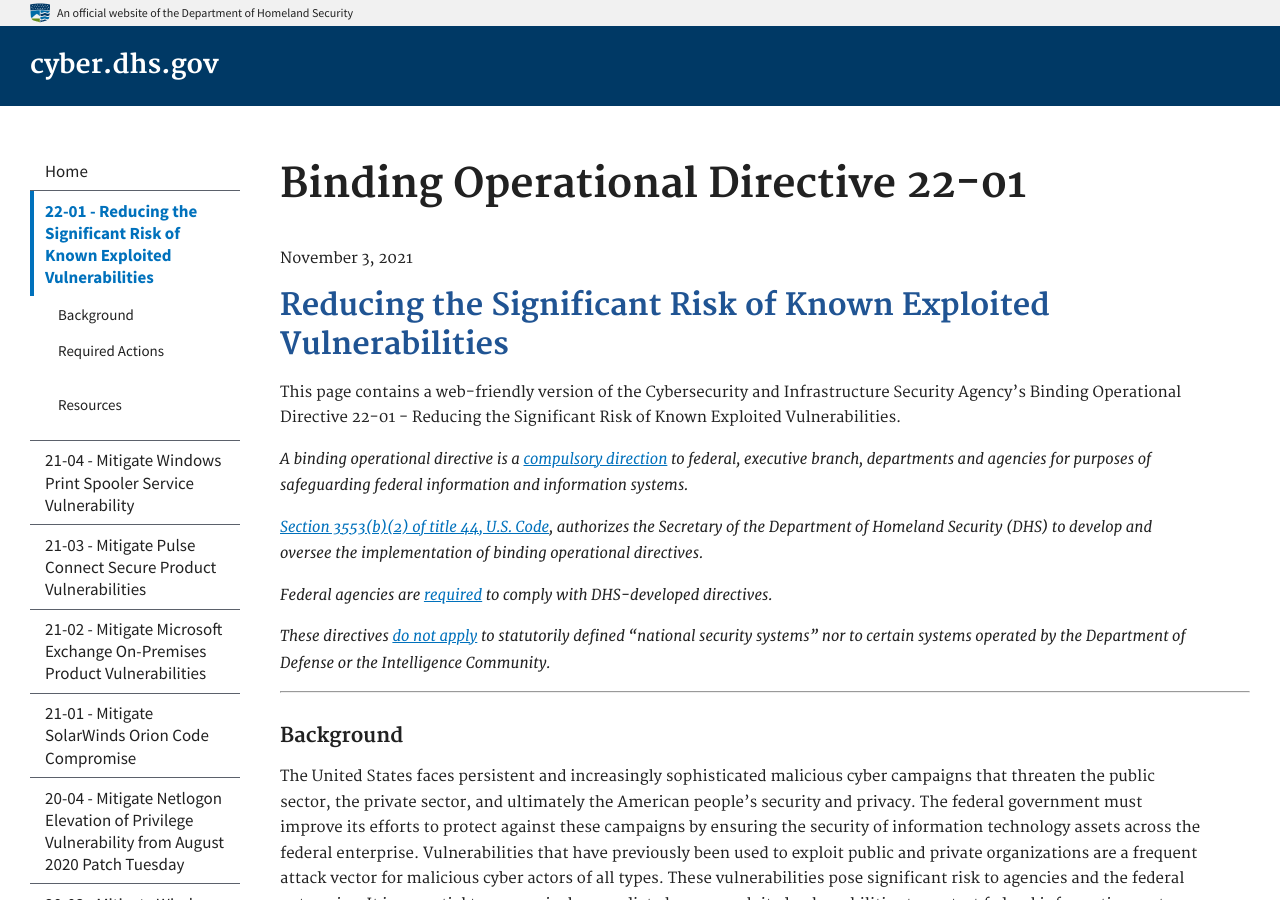
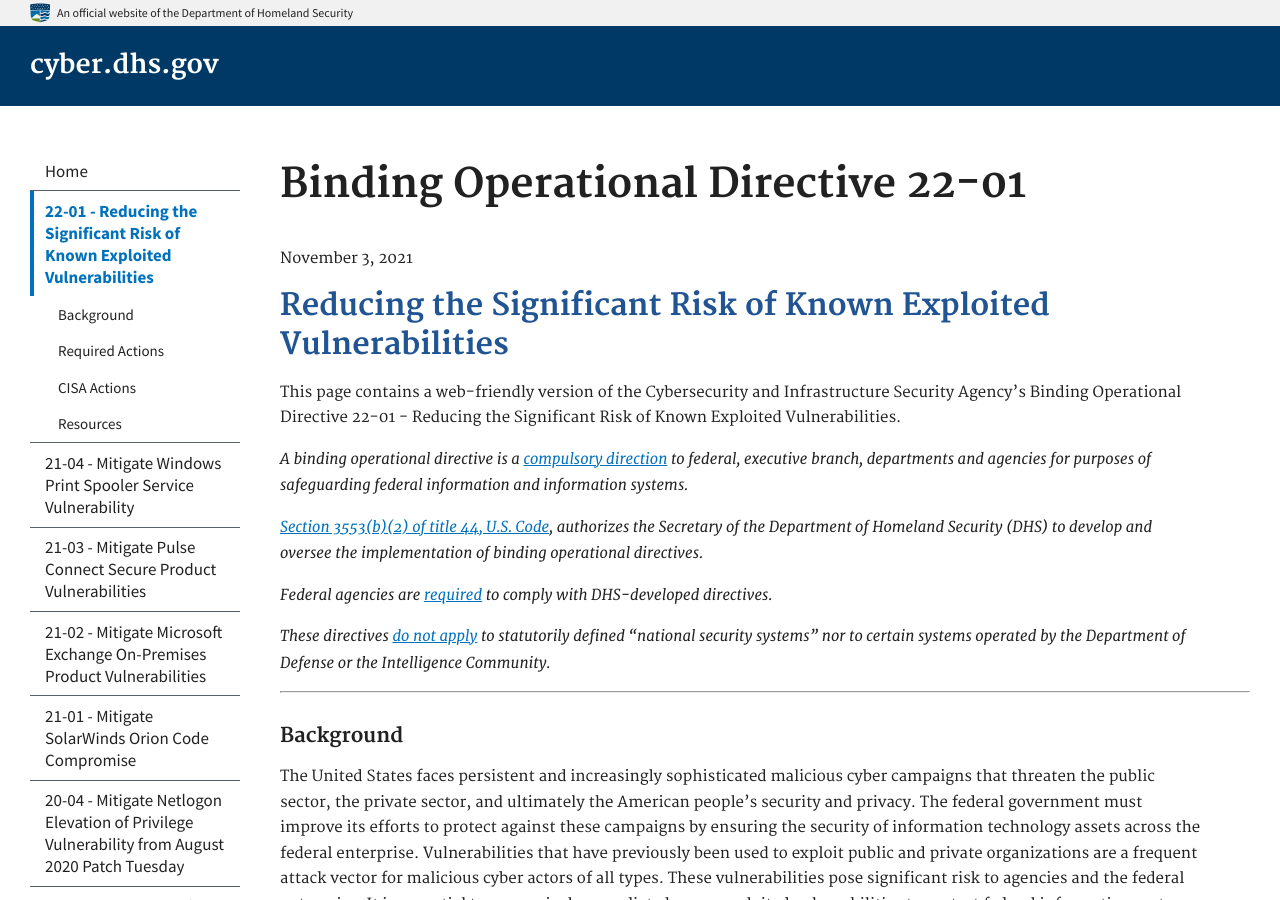
Before and after one commit to cisagov/cyber.dhs.gov, a Jekyll site: the page built from pages/22-01.md, in a window 1280 px wide and 900 px high. Built offline with Jekyll 4.4.1, drawn with Linux system fonts in a browser that asks for light colours.

```diff
--- a/pages/22-01.md
+++ b/pages/22-01.md
@@ -8,10 +8,10 @@ subnav:
     href: "#background"
   - text: Required Actions
     href: "#required-actions"
-  - text: #CISA Actions
+  - text: CISA Actions
     href: "#CISA-Actions"
   - text: Resources
-  - href: "Resources-and-Contact-Information"
+    href: "#Resources-and-Contact-Information"
 
 ---
 November 3, 2021
```
